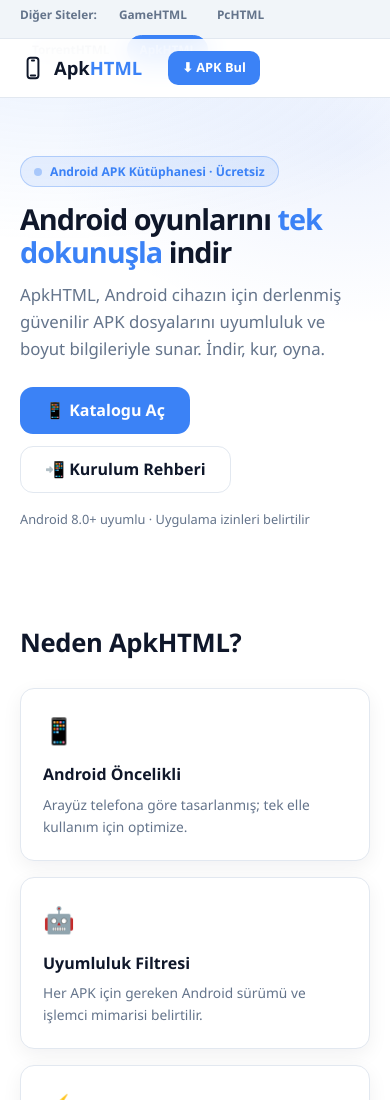
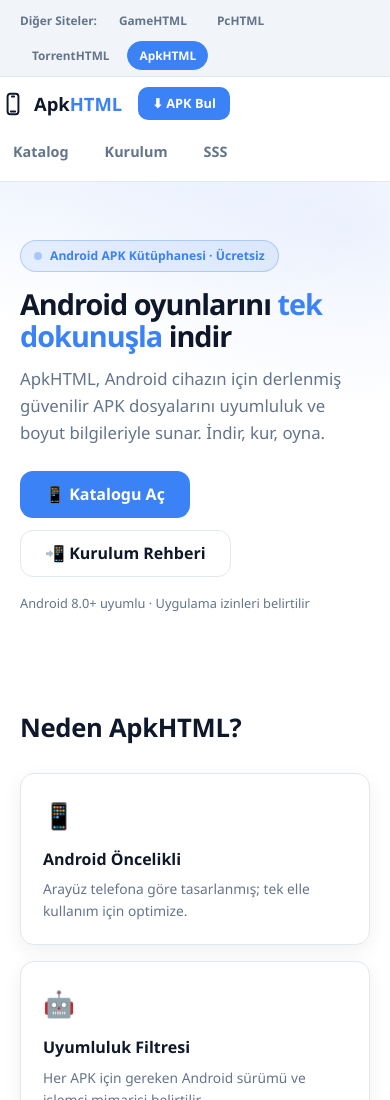
Before and after one commit to cinat3140-rgb/apkhtml, a plain HTML site: page index.html in a window 390 px wide. Shown: the top 1100 px of the page. Drawn offline with Linux system fonts and the light colour scheme.

Commit message:
Mobil/tablet uyumluluk: site-switch taşma düzeltmesi, nav menüsü wrap ile görünür hale getirildi, max-width 1024px

```diff
--- a/style.css
+++ b/style.css
@@ -33,6 +33,7 @@ body {
   color: var(--text);
   line-height: 1.6;
   min-height: 100vh;
+  overflow-x: hidden;
 }
 
 a { color: inherit; text-decoration: none; }
@@ -47,7 +48,7 @@ img { max-width: 100%; display: block; }
 
 /* ---------- Site switcher ---------- */
 .site-switch { background: var(--bg-soft); border-bottom: 1px solid var(--border); }
-.site-switch-inner { display: flex; align-items: center; gap: 6px; height: 38px; flex-wrap: wrap; }
+.site-switch-inner { display: flex; align-items: center; gap: 6px; min-height: 38px; max-width: 1180px; margin: 0 auto; padding: 6px 20px; flex-wrap: wrap; }
 .site-switch-label { font-size: 0.74rem; font-weight: 700; color: var(--text-dim); margin-right: 4px; }
 .site-link { font-size: 0.74rem; font-weight: 700; color: var(--text-dim); padding: 4px 11px; border-radius: 999px; border: 1px solid transparent; transition: all 0.14s; white-space: nowrap; }
 .site-link:hover { color: var(--text); background: var(--bg-raised); border-color: var(--border); }
@@ -207,10 +208,12 @@ img { max-width: 100%; display: block; }
 .footer-meta { color: var(--text-dim); font-size: 0.8rem; }
 
 /* ---------- Responsive ---------- */
-@media (max-width: 820px) {
+@media (max-width: 1024px) {
+  .nav-inner { height: auto; flex-wrap: wrap; gap: 8px 16px; padding: 10px 0; }
+  .nav-links { display: flex; flex-wrap: wrap; gap: 6px 10px; width: 100%; order: 3; margin-left: 0; padding-top: 4px; }
+  .nav-cta { order: 2; margin-left: 0; }
   .detail-body { grid-template-columns: 1fr; }
   .detail-panel { position: static; }
-  .nav-links { display: none; }
   .catalog-head { flex-direction: column; align-items: stretch; }
   .search-input { min-width: 100%; }
   .detail-cover-wrap { width: 100%; max-width: 240px; }
```
